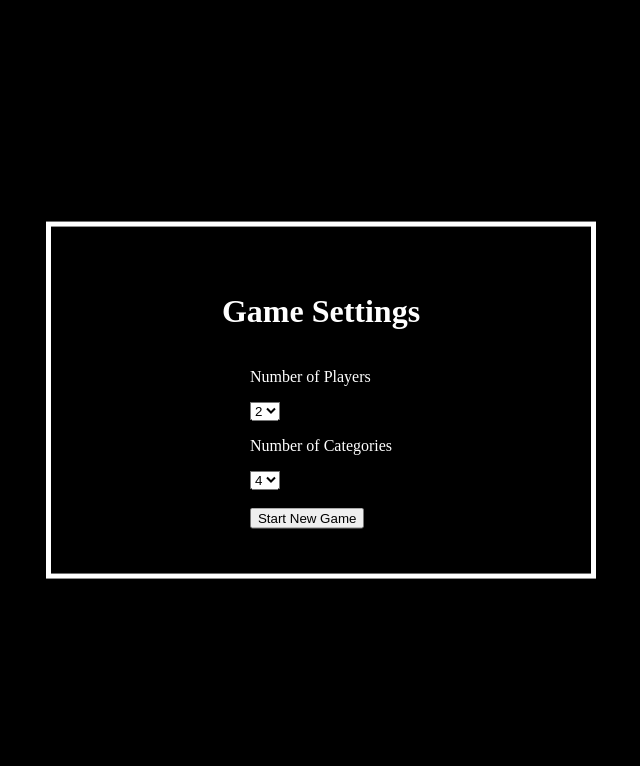
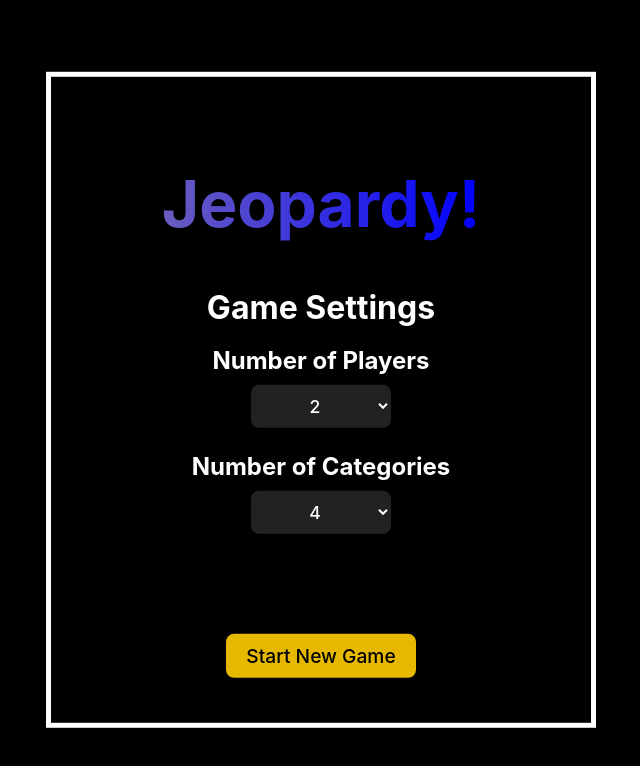
Before and after one commit to lsanch78/jeopardy, a Vue app: page / in a window 1280 px wide. Shown: the top 766 px of the page, without its empty margins (319-959 px from the left). Built offline with nearby package versions, Linux system fonts and the light colour scheme.

Commit message:
Created variables.css in sr/assets/ and refactored all major elements with consistent color scheme

```diff
--- a/src/App.css
+++ b/src/App.css
@@ -1,3 +1,5 @@
+@import './assets/variables.css';
+
 #game-table {
     display: flex;
     flex-direction: row;
@@ -11,6 +13,9 @@
 body {
     margin: 0;
     padding: 0;
+    font-family: 'Inter', 'Roboto', Arial, sans-serif;
+    background: var(--color-bg);
+    color: var(--color-white);
 }
 
 #player-scoreboard {
@@ -29,13 +34,38 @@
     display: flex;
     justify-content: center;
     align-items: center;
-    color: yellow;
+    color: var(--color-yellow);
+}
+
+#game-title {
+    font-weight: bold;
+    margin-bottom: 20px;
+    color: transparent;
+    text-align: center;
+    font-size: 4rem;
+    background: linear-gradient(270deg, blue, var(--color-yellow-light), var(--color-blueviolet), var(--color-yellow-bright), var(--color-yellow-light), var(--color-yellow));
+    background-size: 1200% 1200%;
+    -webkit-background-clip: text;
+    background-clip: text;
+    animation: shimmer 10s linear infinite;
+}
+
+@keyframes shimmer {
+    0% {
+        background-position: 0% 50%;
+    }
+    50% {
+        background-position: 100% 50%;
+    }
+    100% {
+        background-position: 0% 50%;
+    }
 }
 
 body {
     padding: 0;
     margin: 0;
-    background-color: black;
+    background-color: var(--color-black);
 }
 
 .question-box {
@@ -58,16 +88,83 @@
 }
 
 #game-settings-wrapper {
+    font-weight: bold;
     top: 50%;
     left: 50%;
     transform: translate(-50%, -50%);
     position: absolute;
-    border: 5px solid white;
+    border: 5px solid var(--color-white);
     padding: 45px;
     display: flex;
     flex-direction: column;
     justify-content: center;
     align-items: center;
-    color: white;
+    color: var(--color-white);
     min-width: 450px;
 }
+
+#game-settings-wrapper h2 {
+    font-size: 2rem;
+    margin-bottom: -5px;
+}
+
+#game-settings-wrapper p {
+    font-size: 1.5rem;
+    margin-bottom: 10px;
+    text-align: center;
+}
+
+#game-settings-wrapper input {
+    margin-top: 60px;
+    font-size: 1.2rem;
+    padding: 10px 20px;
+    border-radius: 8px;
+    border: none;
+    background: var(--color-yellow);
+    color: var(--color-black);
+    box-shadow: 0 2px 8px rgba(0,0,0,0.12);
+    transition: box-shadow 0.2s, background 0.2s;
+    font-weight: 500;
+
+}
+
+#game-settings-wrapper input:hover {
+    cursor: pointer;
+    background: var(--color-blueviolet);
+    box-shadow: 0 4px 12px rgba(0,0,0,0.2);
+}
+
+#game-settings {
+    display: flex;
+    flex-direction: column;
+    align-items: center;
+}
+
+#game-settings,
+#game-settings * {
+    font-family: inherit;
+}
+
+#num-of-players,
+#num-of-categories {
+    width: 140px;
+    font-size: 1.1rem;
+    padding: 10px 16px;
+    border-radius: 8px;
+    border: none;
+    background: #222;
+    color: var(--color-white);
+    box-shadow: 0 2px 8px rgba(0,0,0,0.12);
+    transition: box-shadow 0.2s, background 0.2s;
+    font-weight: 500;
+    text-align: center;
+    text-align-last: center; /* For most modern browsers */
+    -moz-text-align-last: center; /* For Firefox */
+}
+
+#num-of-players:focus,
+#num-of-categories:focus {
+    outline: none;
+    background: #333;
+    box-shadow: 0 0 0 2px var(--color-yellow);
+}
--- a/src/App.vue
+++ b/src/App.vue
@@ -271,7 +271,8 @@
   </header>
 
   <div v-if="!gameIsSet" id="game-settings-wrapper">
-    <h1>Game Settings</h1>
+    <h1 id="game-title">Jeopardy!</h1>
+    <h2>Game Settings</h2>
     <form id="game-settings" @submit.prevent="setGameUp">
       <p>Number of Players</p>
       <select v-model="selectedPlayers" id="num-of-players">
--- /dev/null
+++ b/src/assets/variables.css
@@ -0,0 +1,10 @@
+:root {
+  --color-yellow: #e6b800; /* modern, darker yellow */
+  --color-yellow-light: #ffe066;
+  --color-yellow-bright: #fff700;
+  --color-blueviolet: #7c3aed; /* modern blue violet */
+  --color-blueviolet-dark: #4b2178;
+  --color-bg: #181818;
+  --color-white: #fff;
+  --color-black: #000;
+}
```
